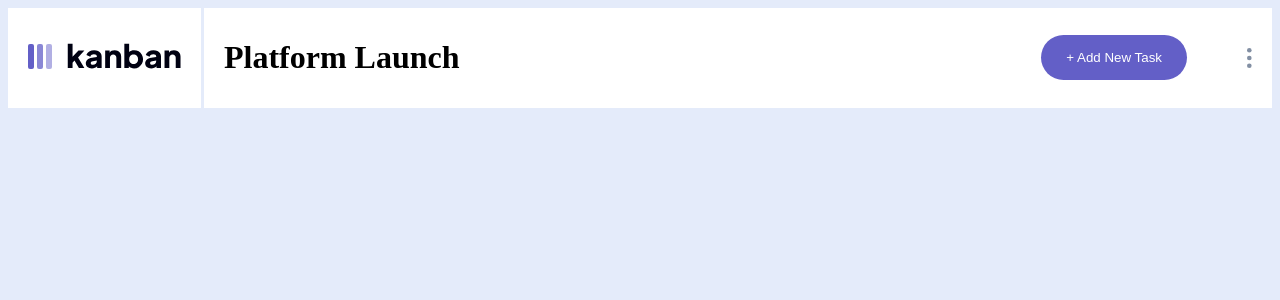
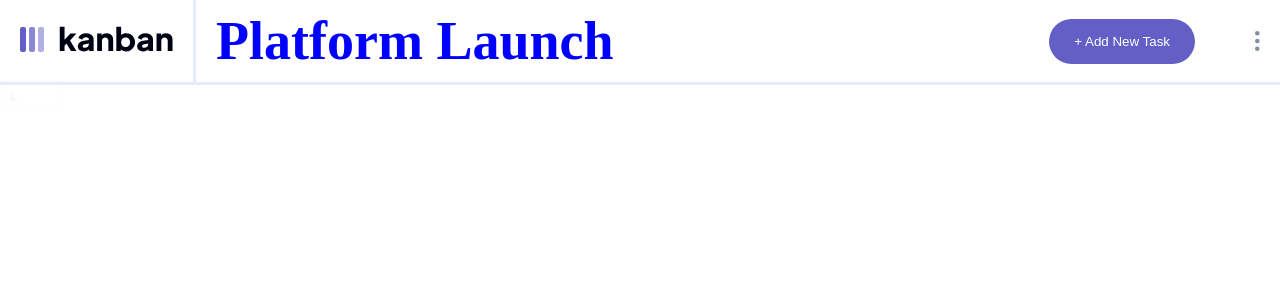
Before and after one commit to MichaelArayaMurcia/kanbanboard, a React (Vite) app: page / in a window 1280 px wide. Shown: the top 300 px of the page. Built offline with nearby package versions, Linux system fonts and the light colour scheme.

Commit message:
Added the design variables, based on the figma design system of the app.

```diff
--- a/src/App.tsx
+++ b/src/App.tsx
@@ -14,10 +14,8 @@ function App() {
     <ThemeContext>
       <ThemeProvider theme={themeMode}>
         <Navbar></Navbar>
-          {/* <GlobalStyle /> */}
-            {/* <header>
+          <GlobalStyle />
               <TogglerButton themeToggler={themeToggler} />
-            </header> */}
       </ThemeProvider>
     </ThemeContext>
   );
--- a/src/styles/global.ts
+++ b/src/styles/global.ts
@@ -7,6 +7,32 @@ type GlobalThemeProps = {
 
 const globalStyle = createGlobalStyle`
   :root {
+    //Colors
+
+    --red-hover: #FF9898;
+    --red: #EA5555;
+    --main-purple-hover: #A8A4FF;
+    --main-purple: #635FC7;
+    --white: #FFFFFF;
+    --lightGrey: #F4F7FD;
+    --lines-light: #E4EBFA;
+    --medium-grey: #828FA3;
+    --lines-dark: #3E3F4E;
+    --dark-grey: #2B2C37;
+    --very-dark-grey: #20212C;
+    --dark: #000112;
+
+    //Typography
+
+    font-family: "Plus Jakarta Sans";
+    --Heading-XL: 24;
+    --Heading-L: 18;
+    --Heading-M: 15;
+    --Heading-S: 12;
+    --Body-L: 13:
+    --Body-M: 12
+
+
     //dark-mode
     --dark-background: #1A1B27;
     --dark-text: #F5F5F7;
@@ -14,6 +40,7 @@ const globalStyle = createGlobalStyle`
     //light-mode
     --light-background: #f2f2f2;
     --light-text: #2E0509;
+
 
   }
 
@@ -26,18 +53,13 @@ const globalStyle = createGlobalStyle`
 
   body  {
     -webkit-font-smoothing: antialiased;
-    height: 100vh;
-    width: 50vw;
     margin: 0 auto;
     background-color: ${({ theme }: GlobalThemeProps) => theme.background};
-    display: flex;
-    justify-content: center;
-    align-items: center;
   }
 
   h1 {
     font-size: 3.375rem;
-    color: ${({ theme }: GlobalThemeProps) => theme.text};
+    color: ${({ theme }: GlobalThemeProps) => theme.test};
   }
 
 `;
--- a/src/styles/themes.ts
+++ b/src/styles/themes.ts
@@ -1,14 +1,17 @@
 export interface ThemeProps {
     background: string;
     text: string;
+    test: string;
   }
 
   export const darkTheme: ThemeProps = {
     background: 'var(--dark-background)',
     text: 'var(--dark-text)',
+    test: "blue",
   };
 
   export const lightTheme: ThemeProps = {
     background: 'var(--light-background)',
     text: 'var(--light-text)',
+    test: "red",
   };
```
